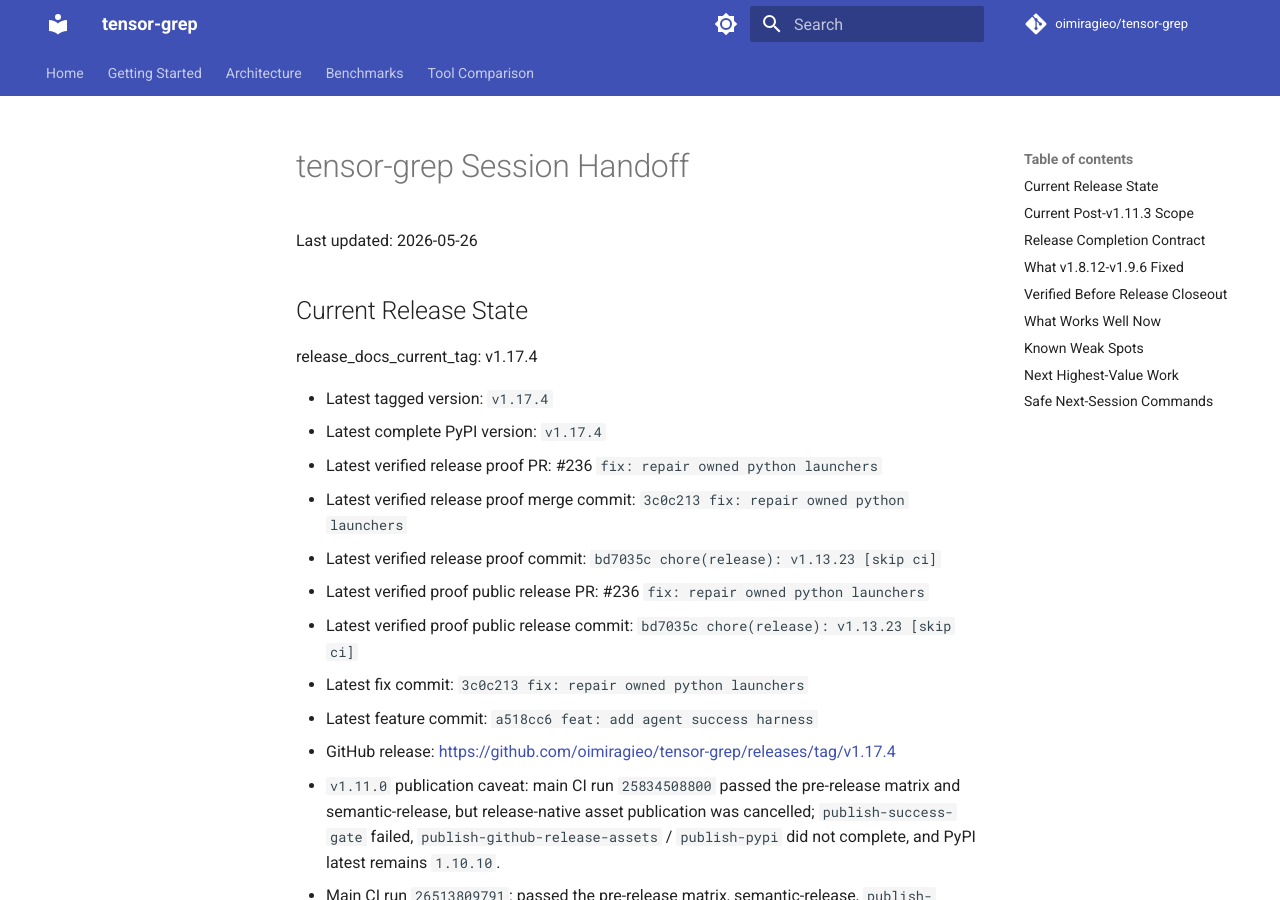
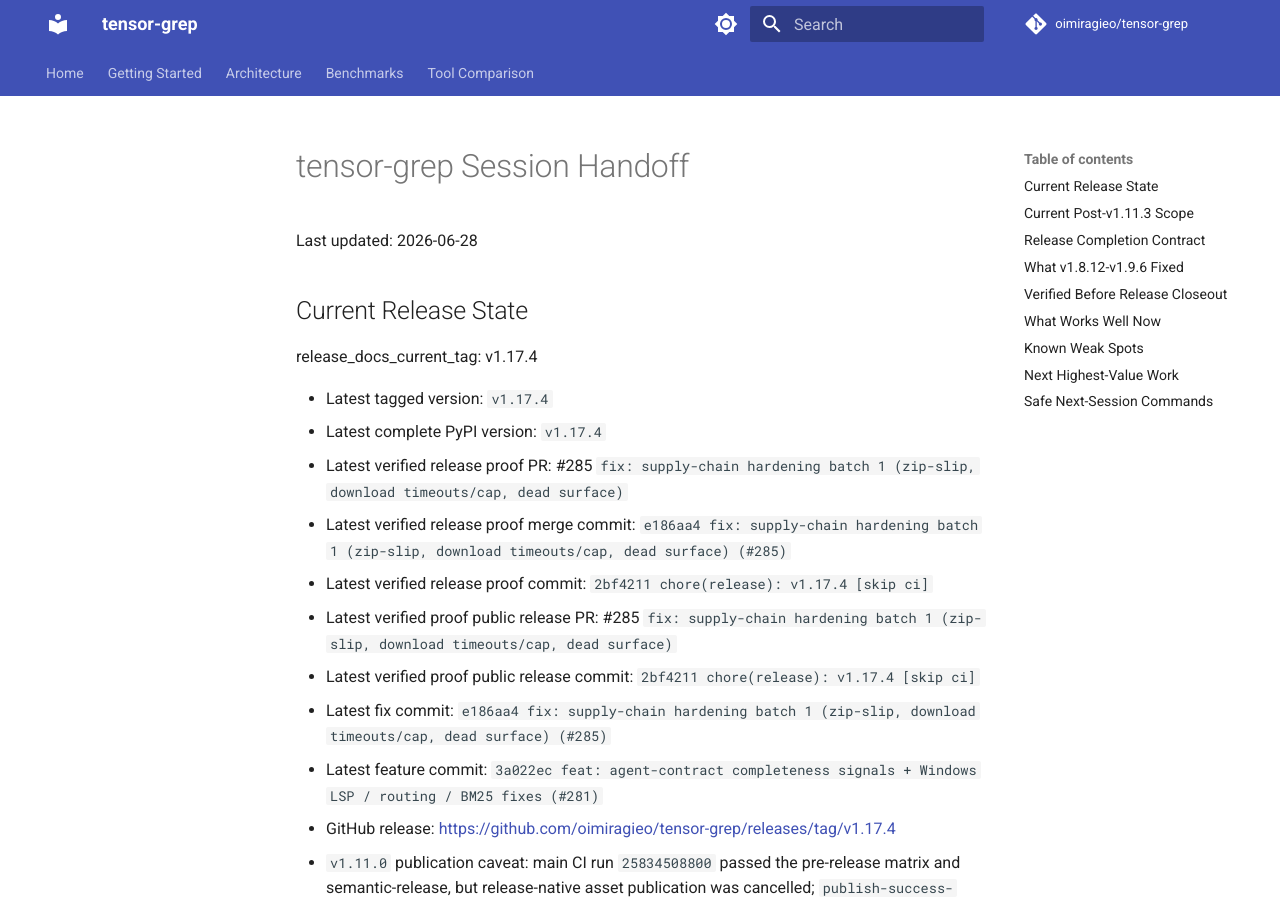
Before and after one commit to oimiragieo/tensor-grep, an MkDocs documentation site: the page built from docs/SESSION_HANDOFF.md, in a window 1280 px wide and 900 px high. Built offline with MkDocs 1.6.1 and Material for MkDocs 9.7.7, drawn with Linux system fonts in a browser that asks for light colours; comment, search, counter and statistics services are not loaded.

Commit message:
chore: refresh stale release-proof fields + add test-side zip-slip guard
Two audit follow-ups (no shipped-code change -> no release bump):
- #5: the test-side rg.zip extractors (tests/helpers/rg_parity.py, tests/integration/
  test_cross_backend.py) still called extractall() without the zip-slip guard the benchmark
  scripts got in batch 1. Reuse the production _safe_extract_zip so CI cannot regress around a
  crafted benchmarks/rg.zip.
- #4: AGENTS.md + docs/SESSION_HANDOFF.md headline tag was current (v1.17.4) but the "verified
  proof" fields still pointed at v1.15.1 / v1.13.23. Refreshed all proof fields to the real v1.17.4
  state (#285 / e186aa4 / 2bf4211; latest feature 3a022ec/#281). FOLLOW-UP: make
  stamp_release_assets.py own these proof fields + add governance validation for proof<->tag
  consistency (today only release_docs_current_tag is checked, which is why they drifted).

Co-Authored-By: Claude Opus 4.8 (1M context) <noreply@anthropic.com>

```diff
--- a/docs/SESSION_HANDOFF.md
+++ b/docs/SESSION_HANDOFF.md
@@ -1,6 +1,6 @@
 # tensor-grep Session Handoff
 
-Last updated: 2026-05-26
+Last updated: 2026-06-28
 
 ## Current Release State
 
@@ -8,13 +8,13 @@ release_docs_current_tag: v1.17.4
 
 - Latest tagged version: `v1.17.4`
 - Latest complete PyPI version: `v1.17.4`
-- Latest verified release proof PR: #236 `fix: repair owned python launchers`
-- Latest verified release proof merge commit: `3c0c213 fix: repair owned python launchers`
-- Latest verified release proof commit: `bd7035c chore(release): v1.13.23 [skip ci]`
-- Latest verified proof public release PR: #236 `fix: repair owned python launchers`
-- Latest verified proof public release commit: `bd7035c chore(release): v1.13.23 [skip ci]`
-- Latest fix commit: `3c0c213 fix: repair owned python launchers`
-- Latest feature commit: `a518cc6 feat: add agent success harness`
+- Latest verified release proof PR: #285 `fix: supply-chain hardening batch 1 (zip-slip, download timeouts/cap, dead surface)`
+- Latest verified release proof merge commit: `e186aa4 fix: supply-chain hardening batch 1 (zip-slip, download timeouts/cap, dead surface) (#285)`
+- Latest verified release proof commit: `2bf4211 chore(release): v1.17.4 [skip ci]`
+- Latest verified proof public release PR: #285 `fix: supply-chain hardening batch 1 (zip-slip, download timeouts/cap, dead surface)`
+- Latest verified proof public release commit: `2bf4211 chore(release): v1.17.4 [skip ci]`
+- Latest fix commit: `e186aa4 fix: supply-chain hardening batch 1 (zip-slip, download timeouts/cap, dead surface) (#285)`
+- Latest feature commit: `3a022ec feat: agent-contract completeness signals + Windows LSP / routing / BM25 fixes (#281)`
 - GitHub release: <https://github.com/oimiragieo/tensor-grep/releases/tag/v1.17.4>
 - `v1.11.0` publication caveat: main CI run `25834508800` passed the pre-release matrix and semantic-release, but release-native asset publication was cancelled; `publish-success-gate` failed, `publish-github-release-assets` / `publish-pypi` did not complete, and PyPI latest remains `1.10.10`.
 - Main CI run `26513809791`: passed the pre-release matrix, semantic-release, `publish-github-release-assets`, `publish-pypi`, and `publish-success-gate`
```
Also changed, not shown: AGENTS.md (+7 -7 lines), 2 other files.
